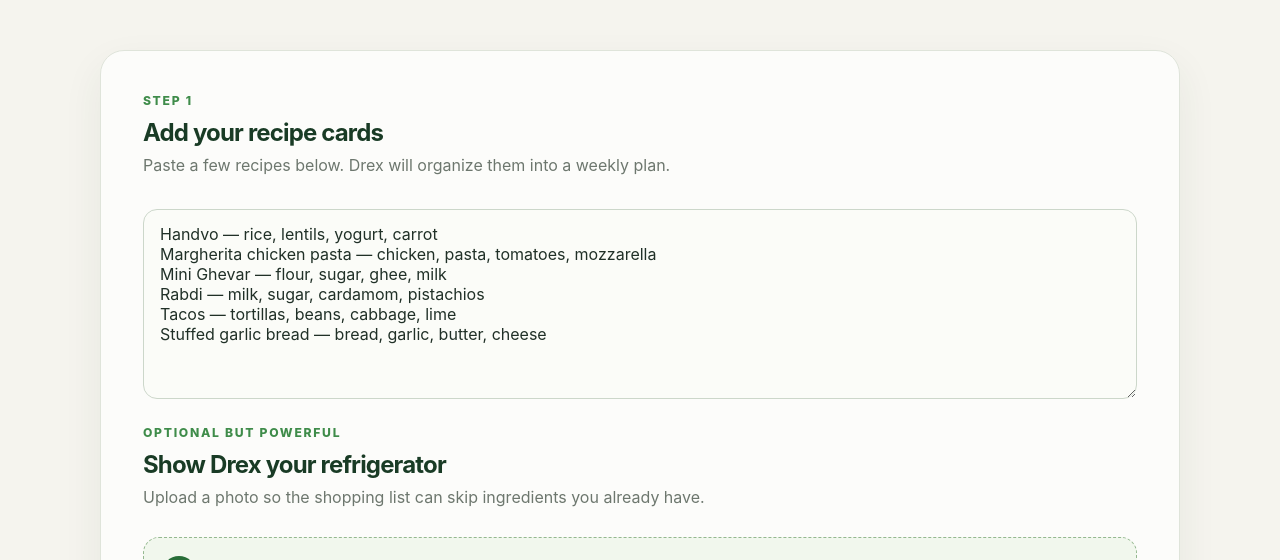
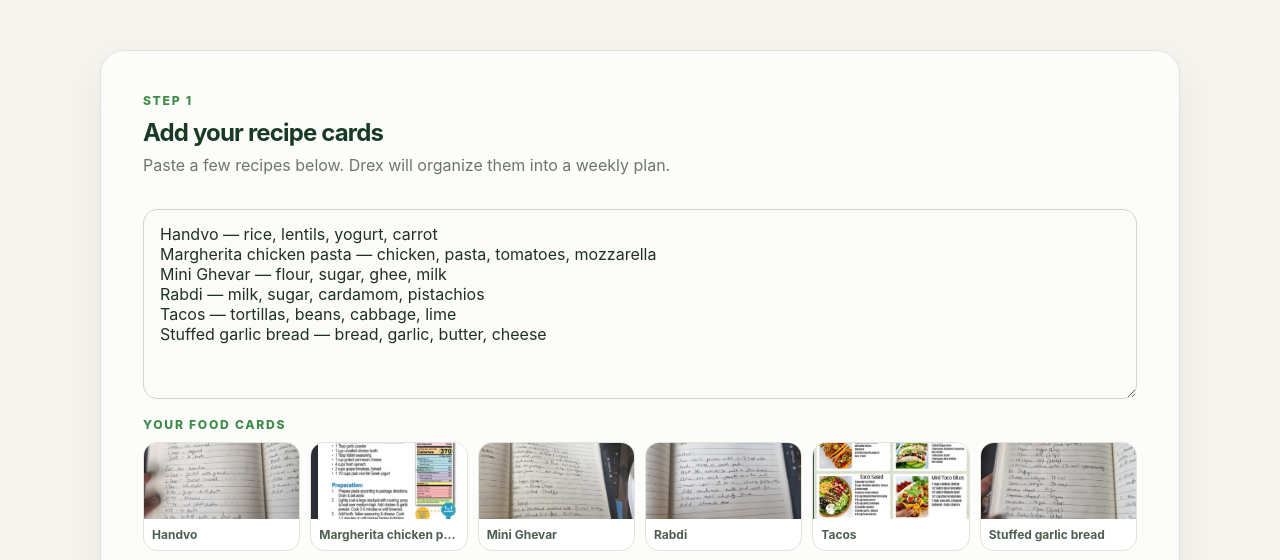
Before and after one commit to lizalad1005/lettucedecide, a plain HTML site: page index.html in a window 1280 px wide. Shown: the part 231-791 px from the top of the page. Drawn offline with Linux system fonts and the light colour scheme.

Commit message:
Add food photo gallery to recipe cards

```diff
--- a/app.js
+++ b/app.js
@@ -13,6 +13,7 @@ const fridgePreview = document.querySelector("#fridge-preview");
 const fridgeImage = document.querySelector("#fridge-image");
 const uploadLabel = document.querySelector("#upload-label");
 const detectedItems = document.querySelector("#detected-items");
+const recipeGallery = document.querySelector("#recipe-gallery");
 
 const days = ["Monday", "Tuesday", "Wednesday", "Thursday", "Friday", "Saturday", "Sunday"];
 const fallbackRecipes = [
@@ -51,6 +52,12 @@ fridgePhoto.addEventListener("change", () => {
 });
 
 recipeInput.value = fallbackRecipes.map((recipe) => `${recipe.name} — ${recipe.ingredients.join(", ")}`).join("\n");
+recipeGallery.innerHTML = fallbackRecipes.map((recipe) => `
+  <article class="recipe-photo-card">
+    <img src="${recipe.image}" alt="${recipe.name}" />
+    <span>${recipe.name}</span>
+  </article>
+`).join("");
 
 function parseRecipes() {
   const lines = recipeInput.value.split("\n").map((line) => line.trim()).filter(Boolean);
--- a/index.html
+++ b/index.html
@@ -21,6 +21,10 @@
           <p class="muted">Paste a few recipes below. Drex will organize them into a weekly plan.</p>
         </div>
         <textarea id="recipe-input" rows="8" aria-label="Recipe cards"></textarea>
+        <div>
+          <p class="eyebrow">Your food cards</p>
+          <div id="recipe-gallery" class="recipe-gallery" aria-label="Recipe photo gallery"></div>
+        </div>
         <div class="fridge-upload">
           <div>
             <p class="eyebrow">Optional but powerful</p>
--- a/styles.css
+++ b/styles.css
@@ -32,6 +32,10 @@ h2 { margin-bottom: 8px; color: #193b25; letter-spacing: -0.035em; }
 .detected-item input { width: auto; margin: 0 4px 0 0; }
 textarea, input { width: 100%; border: 1px solid #ccd7ca; border-radius: 14px; background: #fbfcf8; color: #203027; outline: none; padding: 14px 16px; }
 textarea:focus, input:focus { border-color: #61a951; box-shadow: 0 0 0 3px rgba(97,169,81,.15); }
+.recipe-gallery { display: grid; grid-template-columns: repeat(6, 1fr); gap: 10px; }
+.recipe-photo-card { overflow: hidden; border: 1px solid #dfe4da; border-radius: 14px; background: #fff; }
+.recipe-photo-card img { display: block; width: 100%; height: 76px; object-fit: cover; }
+.recipe-photo-card span { display: block; overflow: hidden; padding: 8px; color: #4d5f50; font-size: .75rem; font-weight: 700; text-overflow: ellipsis; white-space: nowrap; }
 button { border: 0; border-radius: 999px; background: #276d37; color: white; font-weight: 800; padding: 13px 20px; }
 button:hover { background: #1d572b; }
 .secondary-button { background: #e8eee4; color: #276d37; }
@@ -56,5 +60,5 @@ button:hover { background: #1d572b; }
 .user-message { justify-self: end; background: #276d37; color: white; }
 #ask-form { display: flex; gap: 8px; }
 #ask-form input { min-width: 0; }
-@media (max-width: 760px) { .meal-grid, .lower-grid { grid-template-columns: 1fr 1fr; } }
+@media (max-width: 760px) { .meal-grid, .lower-grid { grid-template-columns: 1fr 1fr; } .recipe-gallery { grid-template-columns: repeat(3, 1fr); } }
 @media (max-width: 520px) { .app-shell { padding-top: 24px; } .meal-grid, .lower-grid { grid-template-columns: 1fr; } .section-heading { align-items: start; flex-direction: column; } #ask-form { flex-direction: column; } .fridge-preview { grid-template-columns: 1fr; } .fridge-preview img { width: 100%; height: 150px; } }
```
